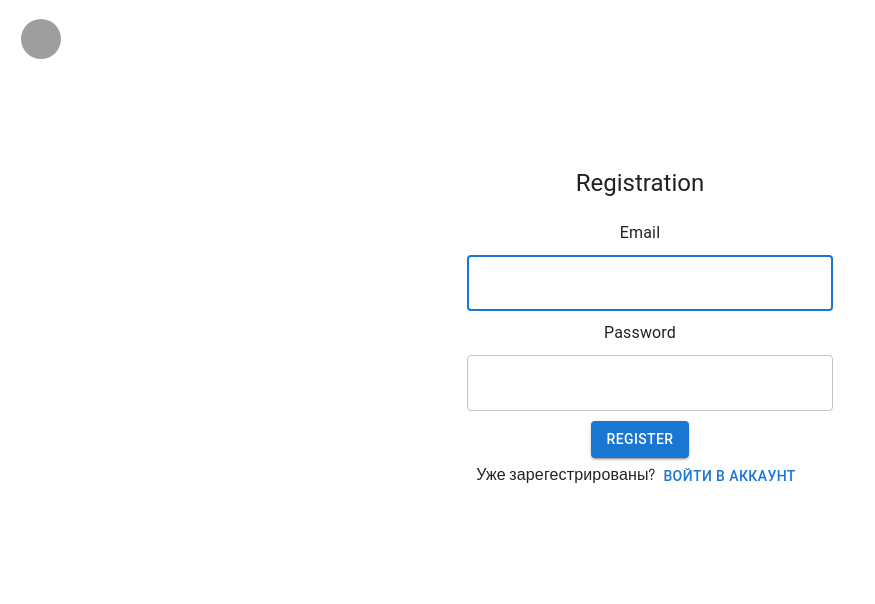
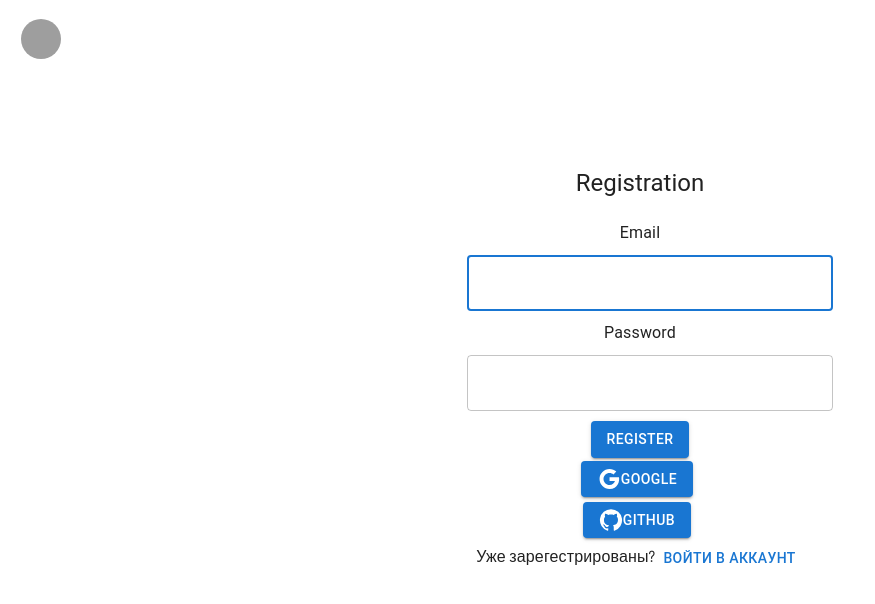
Before and after one commit to baiysh1218/game-1, a React (Create React App) app: page /Allquestions in a window 1280 px wide. Shown: the top 604 px of the page, without its empty margins (0-875 px from the left). Built offline with nearby package versions, Linux system fonts and the light colour scheme; no server answers; the database is empty; grey boxes are pictures that could not be loaded; a web font is replaced by a local one.

Commit message:
added style

```diff
--- a/src/components/Login/Login.jsx
+++ b/src/components/Login/Login.jsx
@@ -7,6 +7,7 @@ import { QueryStartAtConstraint } from "firebase/firestore";
 import { quesionContext } from "../../Context/QuesionContext";
 import { authContext } from "../../Context/AuthContext";
 import { logDOM } from "@testing-library/react";
+import Register from "./Register";
 
 const Login = () => {
   const { setValidLogin } = useContext(quesionContext);
@@ -48,7 +49,13 @@ const Login = () => {
   // }
 
   return (
-    <div className="login__main_block">
+    <div
+      className="login__main_block"
+      style={{
+        display: "flex",
+        flexDirection: "column",
+        justifyContent: "center",
+      }}>
       <Box>
         <Box>
           <Typography variant="h5" style={{ marginBottom: "6%" }}>
@@ -98,6 +105,10 @@ const Login = () => {
         </Box>
       </Box>
 
+      <Box style={{ marginLeft: "60px" }}>
+        <Register />
+      </Box>
+
       <Box>
         <Typography variant="a">
           Уже зарегестрированы?
--- a/src/components/Login/Register.jsx
+++ b/src/components/Login/Register.jsx
@@ -1,8 +1,11 @@
 import { Button } from "@mui/material";
 import { Box } from "@mui/system";
+
+import React from "react";
+import { signInWithGitHub, signInWithGoole } from "../Header/Firebase";
+
 import GoogleIcon from "@mui/icons-material/Google";
 import GitHubIcon from "@mui/icons-material/GitHub";
-import React from "react";
 
 const Register = () => {
   return (
@@ -10,13 +13,13 @@ const Register = () => {
       <Box style={{ width: "70%" }}>
         <Button
           variant="contained"
-          onClick={validGoole}
+          onClick={signInWithGoole}
           style={{ margin: "1%", marginTop: "2%" }}>
           <GoogleIcon /> Google
         </Button>
         <Button
           variant="contained"
-          onClick={validGitHub}
+          onClick={signInWithGitHub}
           style={{ margin: "1%", marginTop: "2%" }}>
           <GitHubIcon /> GitHub
         </Button>
--- a/src/components/Login/SignIn.jsx
+++ b/src/components/Login/SignIn.jsx
@@ -1,8 +1,9 @@
-import { Button, TextField, Typography } from "@mui/material";
+import { Box, Button, TextField, Typography } from "@mui/material";
 import React from "react";
 import { useContext } from "react";
 import { useNavigate } from "react-router-dom";
 import { authContext } from "../../Context/AuthContext";
+import Register from "./Register";
 
 const SignIn = () => {
   const {
@@ -62,6 +63,14 @@ const SignIn = () => {
         }}>
         Login
       </Button>
+      <Box style={{ marginLeft: "60px" }}>
+        <Register />
+      </Box>
+      <Box>
+        <Typography variant="a">
+          <Button onClick={() => navigate("/Login")}>зарегестрироватся</Button>
+        </Typography>
+      </Box>
     </div>
   );
 };
```
